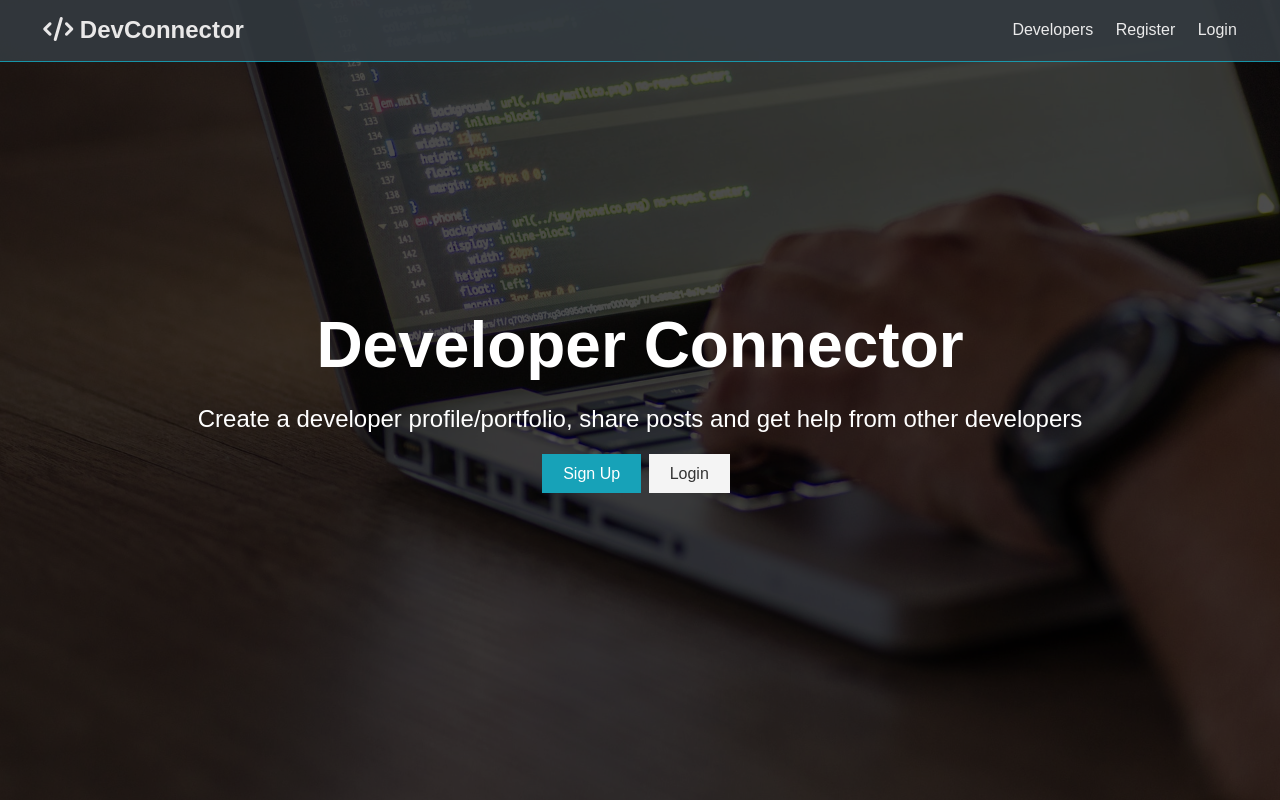
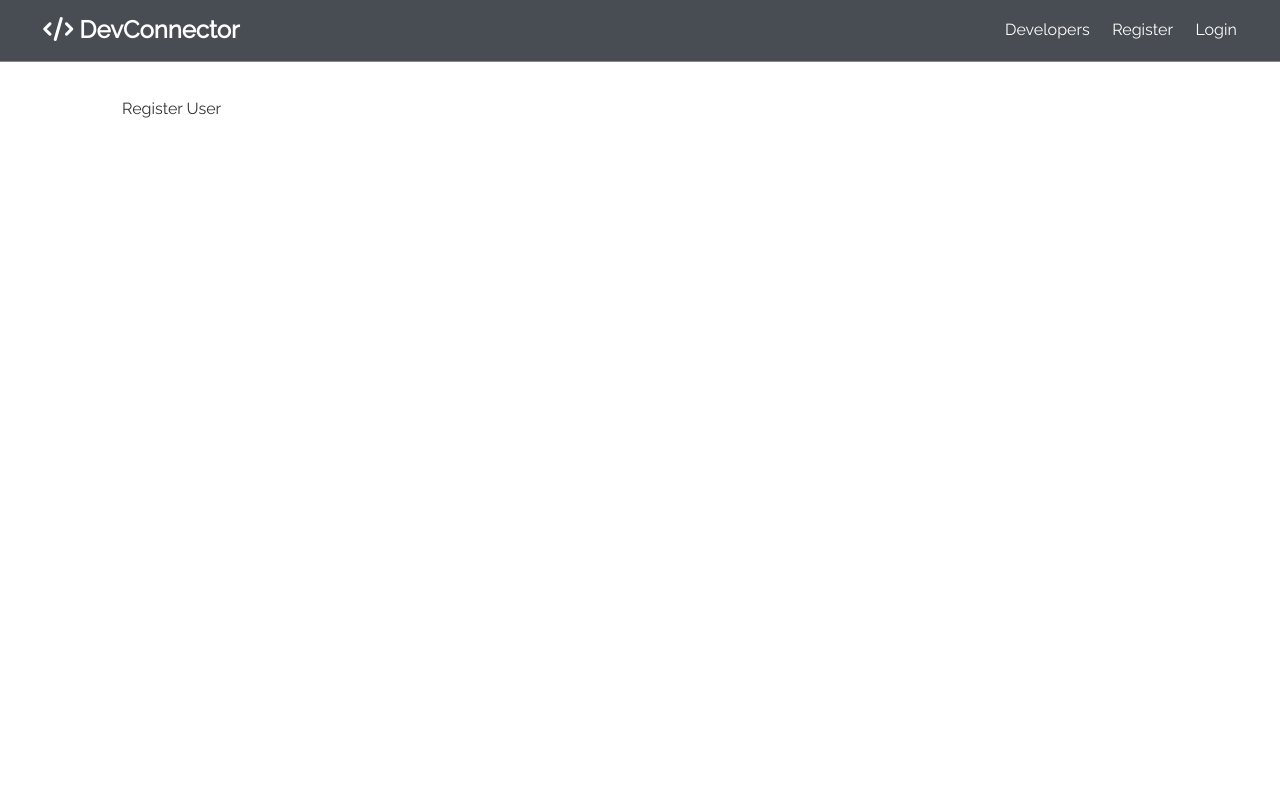
Before and after one commit to S-Rosemond/MERN-FULLSTACK, a React app in the folder client/: page /register in a window 1280 px wide. Built offline with nearby package versions, Linux system fonts and the light colour scheme.

Commit message:
Added Font, fixed a-tag to Link, minor css

```diff
--- a/client/public/index.html
+++ b/client/public/index.html
@@ -7,7 +7,7 @@
     <meta name="theme-color" content="#000000" />
 
     <link rel="manifest" href="%PUBLIC_URL%/manifest.json" />
-
+    <link href="https://fonts.googleapis.com/css?family=Raleway&display=swap" rel="stylesheet">
     <script src="https://kit.fontawesome.com/135083979b.js"></script>
     <title>DevConnector</title>
   </head>
--- a/client/src/app/App.js
+++ b/client/src/app/App.js
@@ -1,13 +1,23 @@
 import React from 'react';
+import { BrowserRouter as Router, Route, Switch } from 'react-router-dom';
 import Navbar from './../components/Layout/NavBar/Navbar';
 import Landing from '../components/Layout/Landing/Landing';
-
+import Login from './../components/auth/Login';
+import Register from './../components/auth/Register';
 
 const App = () => (
-	<React.Fragment>
-	<Navbar/>
-	<Landing/>
-	</React.Fragment>
+	<Router>
+		<React.Fragment>
+			<Navbar />
+			<Route exact path="/" component={Landing} />
+			<Switch>
+				<section className="container">
+					<Route exact path="/login" component={Login} />
+					<Route exact path="/register" component={Register} />
+				</section>
+			</Switch>
+		</React.Fragment>
+	</Router>
 );
 
 export default App;
--- a/client/src/components/Layout/Landing/Landing.js
+++ b/client/src/components/Layout/Landing/Landing.js
@@ -1,4 +1,5 @@
 import React from 'react';
+import { Link } from 'react-router-dom';
 
 const Landing = () => {
 	return (
@@ -10,12 +11,12 @@ const Landing = () => {
 						Create a developer profile/portfolio, share posts and get help from other developers
 					</p>
 					<div className="buttons">
-						<a href="register.html" className="btn btn-primary">
+						<Link to="/register" className="btn btn-primary">
 							Sign Up
-						</a>
-						<a href="login.html" className="btn btn-light">
+						</Link>
+						<Link to="/login" className="btn btn-light">
 							Login
-						</a>
+						</Link>
 					</div>
 				</div>
 			</div>
--- a/client/src/components/Layout/NavBar/Navbar.js
+++ b/client/src/components/Layout/NavBar/Navbar.js
@@ -1,22 +1,23 @@
 import React from 'react';
+import { Link } from 'react-router-dom';
 
 const Navbar = () => {
 	return (
 		<nav className="navbar bg-dark">
 			<h1>
-				<a href="index.html">
+				<Link to="/">
 					<i className="fas fa-code" /> DevConnector
-				</a>
+				</Link>
 			</h1>
 			<ul>
 				<li>
-					<a href="profiles.html">Developers</a>
+					<Link to="/profiles">Developers</Link>
 				</li>
 				<li>
-					<a href="register.html">Register</a>
+					<Link to="/register">Register</Link>
 				</li>
 				<li>
-					<a href="login.html">Login</a>
+					<Link to="/login">Login</Link>
 				</li>
 			</ul>
 		</nav>
--- /dev/null
+++ b/client/src/components/auth/Login.js
@@ -0,0 +1,7 @@
+import React from 'react';
+
+const Login = () => {
+	return <div>Login User</div>;
+};
+
+export default Login;
--- /dev/null
+++ b/client/src/components/auth/Register.js
@@ -0,0 +1,7 @@
+import React from 'react';
+
+const Register = () => {
+	return <div>Register User</div>;
+};
+
+export default Register;
--- a/client/src/styles/components/_app.css
+++ b/client/src/styles/components/_app.css
@@ -130,11 +130,12 @@ img {
 	display: inline-block;
 	background: var(--light-color);
 	color: #333;
-	padding: 0.4rem 1.3rem;
+	padding: 0.4em 1.3em;
 	font-size: 1rem;
 	border: none;
+	border-radius: 0.2em;
 	cursor: pointer;
-	margin-right: 0.5rem;
+	margin-right: 0.5em;
 	transition: opacity 0.2s ease-in;
 	outline: none;
 }
```
